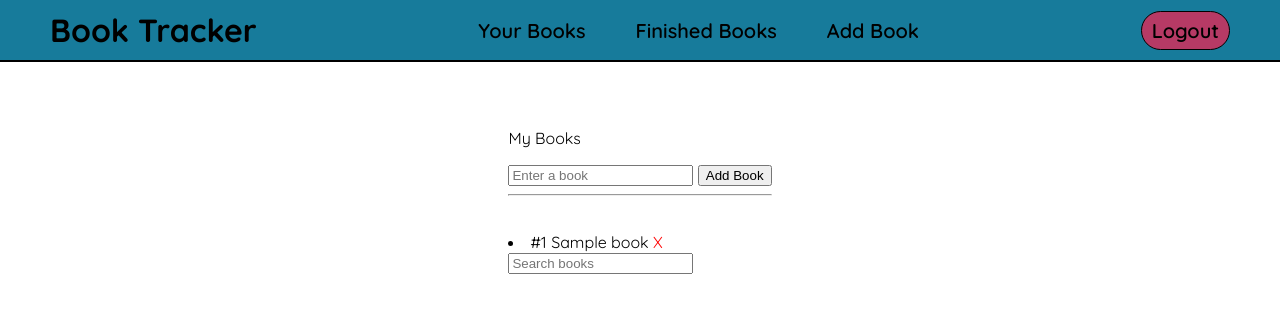
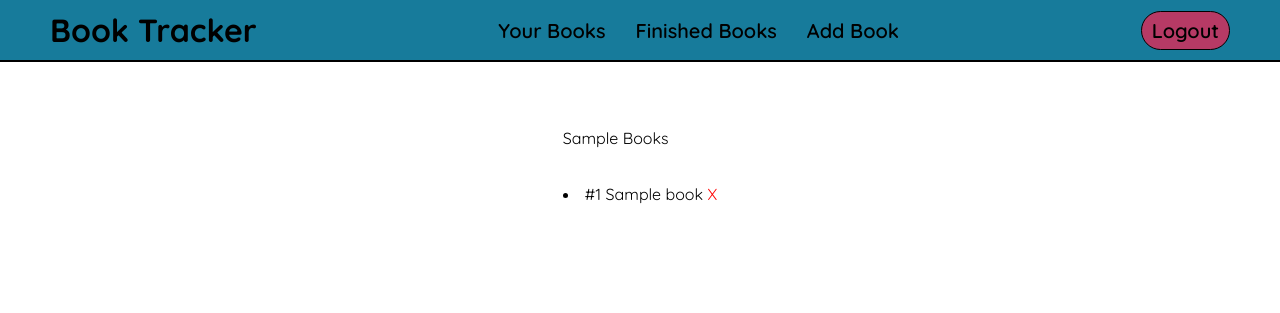
Before and after one commit to EllisLempriere/book_tracker, a Django app: template tracker/templates/books.html in a window 1280 px wide. Shown: the top 313 px of the page. Run offline with Django 5.2, Linux system fonts and the light colour scheme; the template is opened without the code that fills it: values that come from a table or form of the project are taken from there, others are empty; a user stored in the database is signed in; tables that the repository leaves empty hold one stand-in row (values such as "Sample post"); one stand-in notice (Sample message) is shown; data that the repository does not hold is empty; some libraries are stand-ins or nearby versions.

Commit message:
Fix logged in navbar look

```diff
--- a/static/css/styles.css
+++ b/static/css/styles.css
@@ -33,6 +33,11 @@ body {
     border-bottom: 2px solid black;
     background: var(--bg-cyan);
 }
+.nav {
+    display: flex;
+    align-items: center;
+    gap: 40px;
+}
 .nav-header {
     word-wrap: break-word;
     font-weight: 700;
@@ -45,7 +50,7 @@ body {
     align-items: center;
     justify-content: center;
     align-self: stretch;
-    gap: 50px;
+    gap: 30px;
 }
 .nav-tail {
     display: flex;
--- a/tracker/templates/partials/book-list.html
+++ b/tracker/templates/partials/book-list.html
@@ -1,38 +1,17 @@
-<div class="d-flex justify-content-between align-items-center">
-        <p class="lead ml-0">My Books</p>
-        <form hx-post="{% url 'add-book' %}" hx-target="#book-list" class="d-flex align-items-center">
-            {% csrf_token %}
-            <input type="text" name="bookname" class="form-control-sm mr-2" placeholder="Enter a book" />
-            <button type="submit" class="btn btn-success btn-sm">Add Book</button>
-        </form>
+{% load possessive %}
+
+<div>
+    <p>{{ request.user.username|possessive|title }} Books</p>
 </div>
-<hr/>
 
-<div class="d-flex justify-content-between">
-
-<section class="col-6">
-
-    {% if messages %}
-    <ul class="messages" hx-get="{% url 'clear' %}" hx-trigger="load delay:3s">
-        {% for message in messages %}
-        <li {% if message.tags %} class="{{ message.tags }}" {% endif %}>{{ message }}</li>
-        {% endfor %}
-    </ul>
-    {% endif %}
-
-    {% if books %}
+<div>
+   {% if books %}
         {% csrf_token %}
-        <form class="sortable list-group col-xs-12" hx-trigger="end" hx-post="{% url 'sort' %}" hx-target="#book-list">
+        <form hx-trigger="end" hx-post="{% url 'sort' %}" hx-target="#book-list">
             <div class="htmx-indicator">Updating...</div>
                 {% include 'partials/book-list-elements.html' %}
         </form>
-    {% else %}
-        <p>You have no books in your list</p>
-    {% endif %}
-</section>
-
-<section class="col-4 offset-1">
-    {% include 'partials/search.html' %}
-</section>
-
+   {% else %}
+       <p>You have no books in your list</p>
+   {% endif %}
 </div>
```
